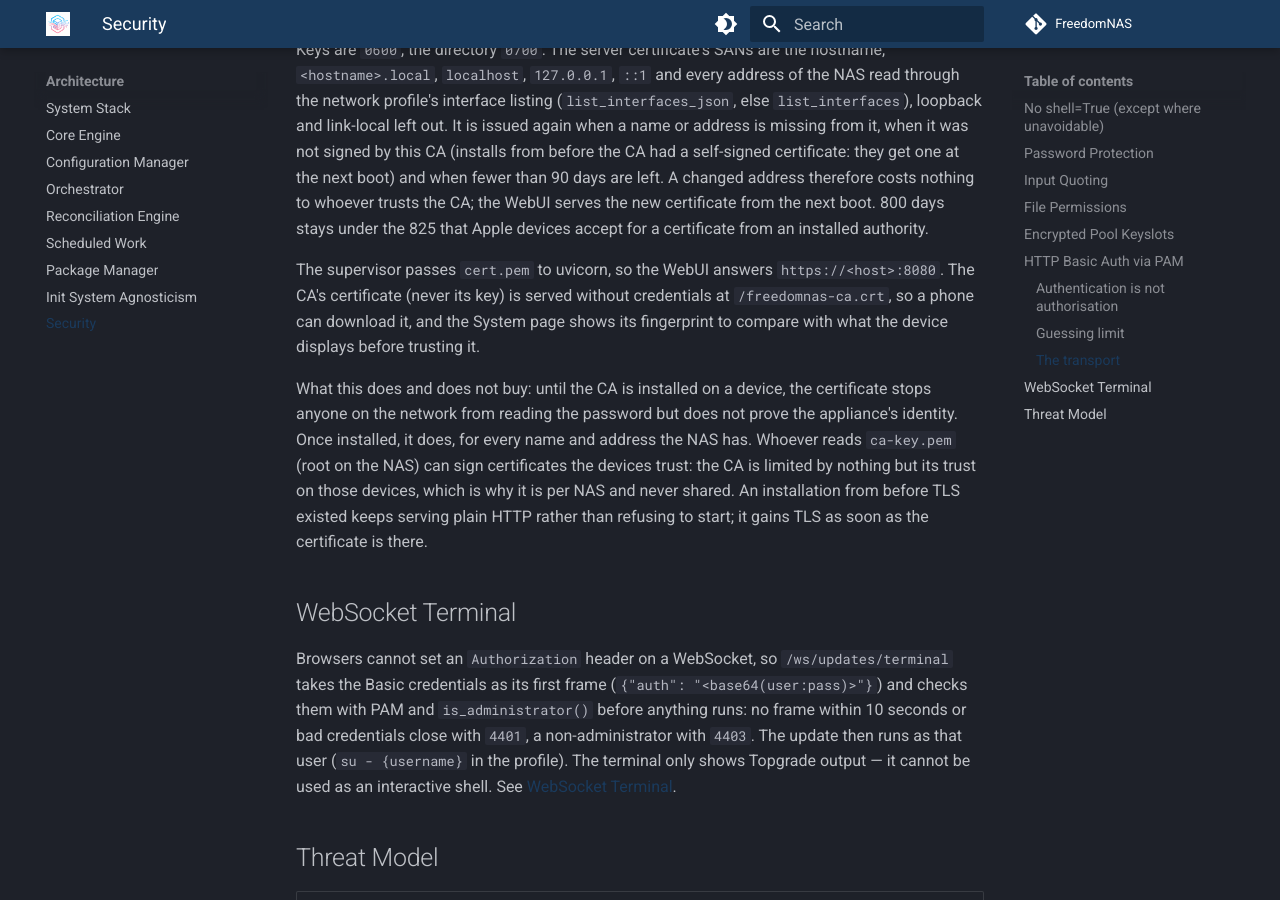
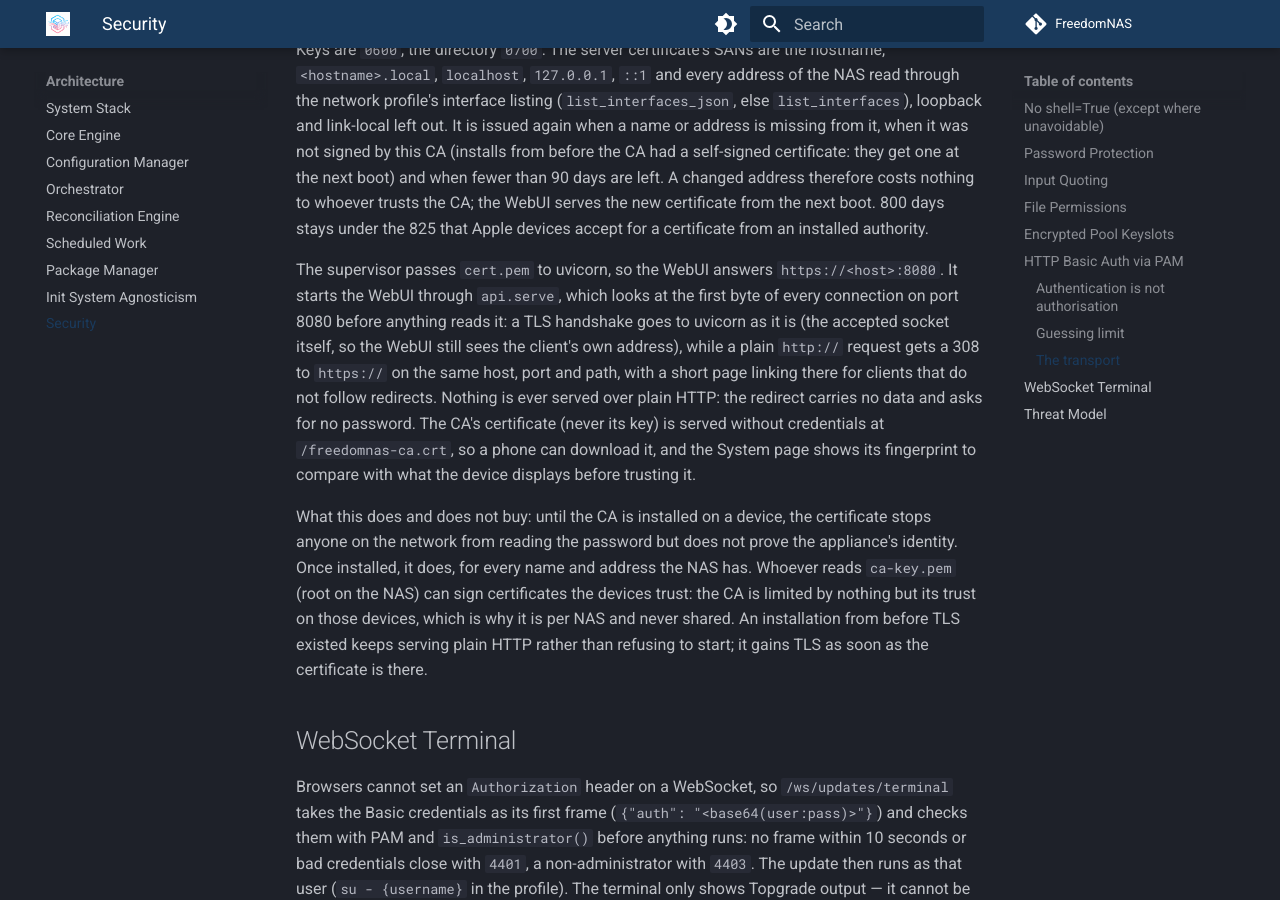
Before and after one commit to FreedomNAS/freedomnas-docs, an MkDocs documentation site: the page built from docs/architecture/security.md, in a window 1280 px wide and 900 px high, scrolled down 4444 px. Built offline with MkDocs 1.6.1 and Material for MkDocs 9.7.7, drawn with Linux system fonts in a browser that asks for light colours.

Commit message:
Document the WebUI's redirect from plain HTTP

```diff
--- a/docs/architecture/security.md
+++ b/docs/architecture/security.md
@@ -192,7 +192,14 @@ WebUI serves the new certificate from the next boot. 800 days stays under the
 825 that Apple devices accept for a certificate from an installed authority.
 
 The supervisor passes `cert.pem` to uvicorn, so the WebUI answers
-`https://<host>:8080`. The CA's certificate (never its key) is served without
+`https://<host>:8080`. It starts the WebUI through `api.serve`, which looks at
+the first byte of every connection on port 8080 before anything reads it: a
+TLS handshake goes to uvicorn as it is (the accepted socket itself, so the
+WebUI still sees the client's own address), while a plain `http://` request
+gets a 308 to `https://` on the same host, port and path, with a short page
+linking there for clients that do not follow redirects. Nothing is ever
+served over plain HTTP: the redirect carries no data and asks for no
+password. The CA's certificate (never its key) is served without
 credentials at `/freedomnas-ca.crt`, so a phone can download it, and the
 System page shows its fingerprint to compare with what the device displays
 before trusting it.
```
Also changed, not shown: docs/architecture/init-agnosticism.md (+1 -1 lines), docs/getting-started/first-run.md (+2 -0 lines).
